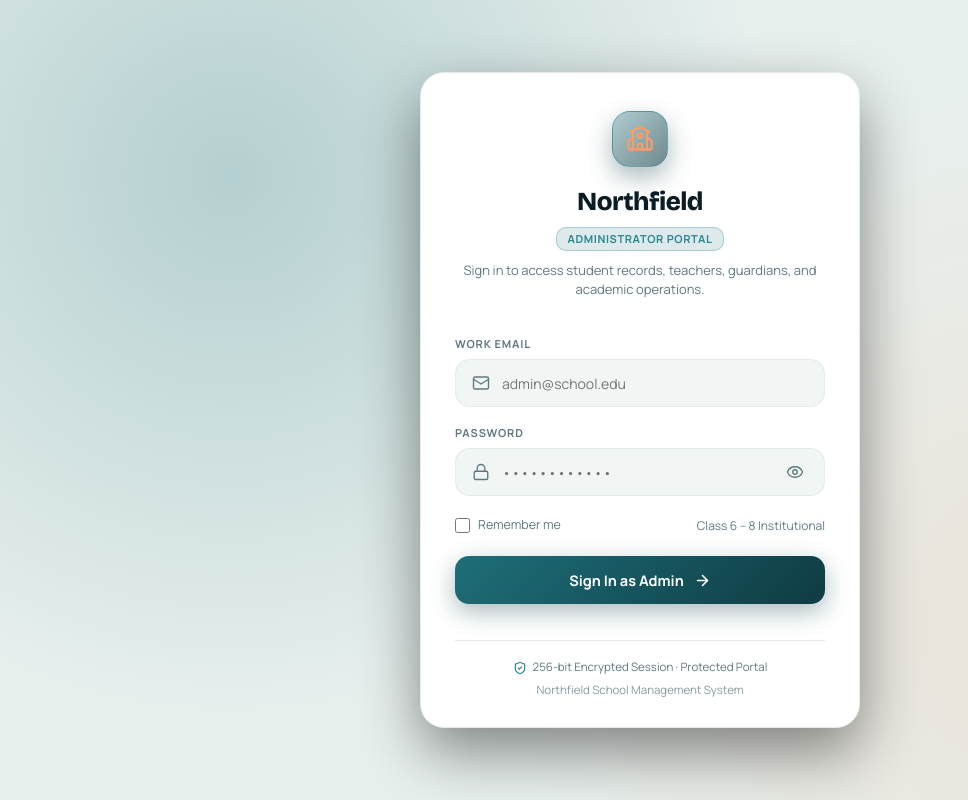
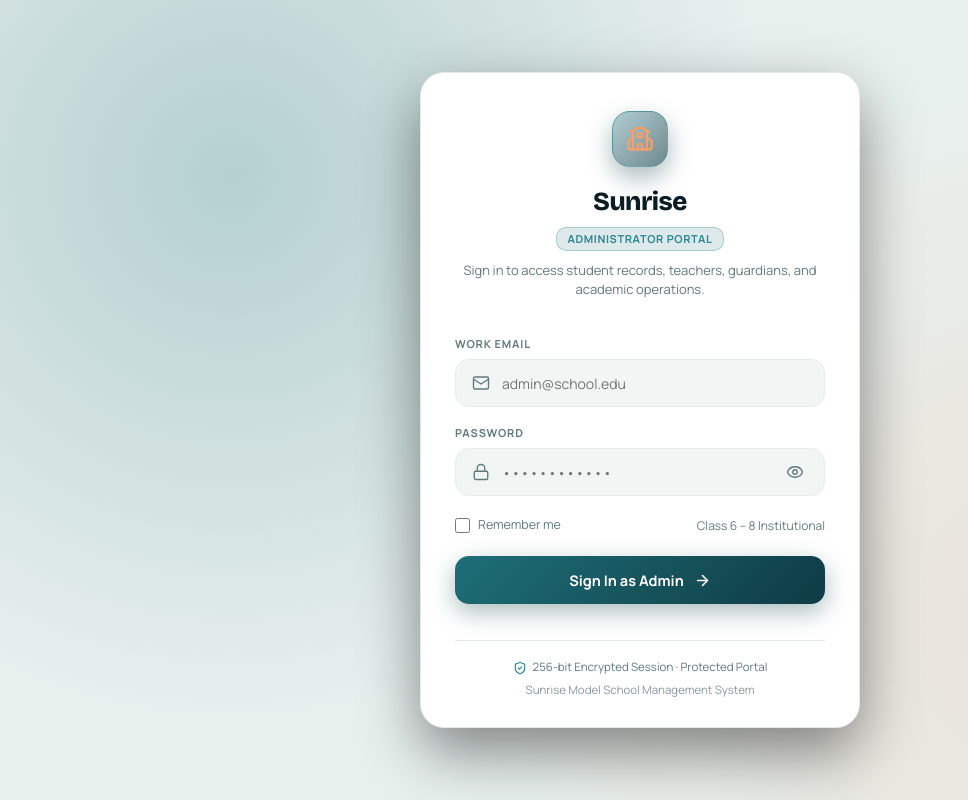
Before and after one commit to FarhadNuri/School-Management-Admin, a React (Vite) app: page /login in a window 1280 px wide. Shown: the whole page, without its empty margins (0-968 px from the left). Built offline with nearby package versions, Linux system fonts and the light colour scheme; no server answers.

Commit message:
feat(auth): update login page brand identity to Sunrise Model School

```diff
--- a/src/features/auth/LoginPage.jsx
+++ b/src/features/auth/LoginPage.jsx
@@ -109,7 +109,7 @@ export function LoginPage() {
               letterSpacing: '-0.02em',
             }}
           >
-            Northfield
+            Sunrise
           </h1>
 
           <div style={{ display: 'inline-flex', alignItems: 'center', gap: '5px' }}>
@@ -413,7 +413,7 @@ export function LoginPage() {
             <span>256-bit Encrypted Session · Protected Portal</span>
           </div>
           <span style={{ fontSize: '11.5px', color: 'var(--mute)', opacity: 0.75 }}>
-            Northfield School Management System
+            Sunrise Model School Management System
           </span>
         </div>
       </div>
```
